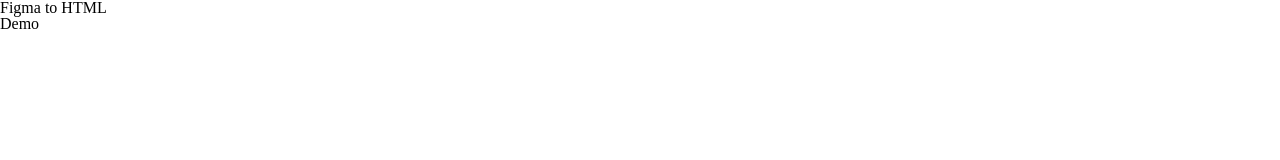
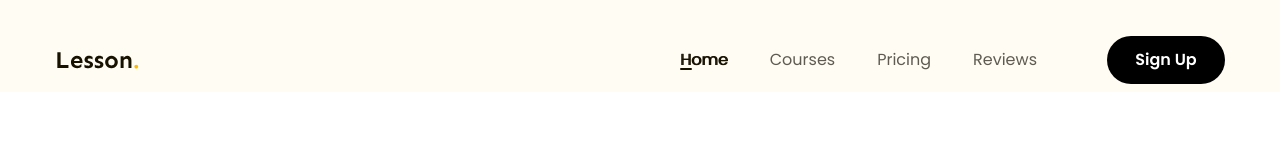
Before and after one commit to N-KhanhVinh/Figma-to-HTML, a plain HTML site: page index.html in a window 1280 px wide. Shown: the top 160 px of the page. Drawn offline with Linux system fonts and the light colour scheme.

Commit message:
P2 đã xong

```diff
--- a/assets/css/slyte.css
+++ b/assets/css/slyte.css
@@ -8,4 +8,76 @@
 /* Khôi phục cở chữ mặc định */
 body {
   font-size: 1.6rem;
+  font-family: "Poppins", sans-serif;
 }
+/* ========================COMMON===================== */
+a {
+  text-decoration: none;
+}
+.main-content {
+  width: 1170px;
+  max-width: calc(100% - 48px);
+  margin-left: auto;
+  margin-right: auto;
+}
+.btn {
+  display: inline-block;
+  padding: 9px 16px;
+  color: #fff;
+  text-align: center;
+  line-height: 30px;
+  min-width: 118px;
+  font-weight: 600;
+  font-size: 1.6rem;
+  border-radius: 24.5px;
+  background: black;
+}
+/* ========================HEADER===================== */
+.header {
+  background: #fffcf4;
+}
+.header.fixed {
+  position: sticky;
+  top: -28px;
+}
+.header .body {
+  display: flex;
+  align-items: center;
+  padding: 36px 0 8px;
+}
+.nav ul {
+  display: flex;
+}
+.nav {
+  margin-left: auto;
+}
+.nav a {
+  position: relative;
+  color: #5f5b53;
+  font-size: 1.6rem;
+  padding: 8px 21px;
+}
+.nav li.active a,
+.nav a:hover {
+  color: #171100;
+  /* font-weight: 600; */
+  /* Giật giật phần text xung quanh nên dùng text shadow */
+  text-shadow: 1px 0 0 currentColor;
+}
+.nav li.active a::after {
+  display: block;
+  left: 21px;
+  /* bottom: 6px; */
+  content: "";
+  width: 12px;
+  height: 2px;
+  background: #171100;
+  border-radius: 1px;
+  position: absolute;
+}
+.header.btn-sign-up {
+  min-width: 144px;
+}
+.header .action {
+  margin-left: 49px;
+}
--- a/index.html
+++ b/index.html
@@ -4,11 +4,45 @@
     <meta charset="UTF-8" />
     <meta name="viewport" content="width=device-width, initial-scale=1.0" />
     <link rel="stylesheet" href="./assets/css/reset.css" />
+    <link rel="preconnect" href="https://fonts.googleapis.com" />
+    <link rel="preconnect" href="https://fonts.gstatic.com" crossorigin />
+    <link
+      href="https://fonts.googleapis.com/css2?family=Poppins:ital,wght@0,100;0,200;0,300;0,400;0,500;0,600;0,700;0,800;0,900;1,100;1,200;1,300;1,400;1,500;1,600;1,700;1,800;1,900&family=Sen:wght@400..800&display=swap"
+      rel="stylesheet"
+    />
     <link rel="stylesheet" href="./assets/css/slyte.css" />
     <title>Figma to HTML</title>
   </head>
-  <body>
-    <h1>Figma to HTML</h1>
-    <h2>Demo</h2>
+  <body style="height: 10000px">
+    <!-- Header -->
+    <header class="header fixed">
+      <div class="main-content">
+        <div class="body">
+          <!-- logo -->
+          <img src="./assets/img/Logo.svg" alt="Lesson." class="logo" />
+          <!-- nav là thanh menu-->
+          <nav class="nav">
+            <ul>
+              <li class="active">
+                <a href="#!">Home</a>
+              </li>
+              <li>
+                <a href="#!">Courses</a>
+              </li>
+              <li>
+                <a href="#!">Pricing</a>
+              </li>
+              <li>
+                <a href="#!">Reviews</a>
+              </li>
+            </ul>
+          </nav>
+          <!-- btn action -->
+          <div class="action">
+            <a href="#!" class="btn btn-sign-up">Sign Up</a>
+          </div>
+        </div>
+      </div>
+    </header>
   </body>
 </html>
```
Also changed, not shown: assets/img/Logo.svg (added).
